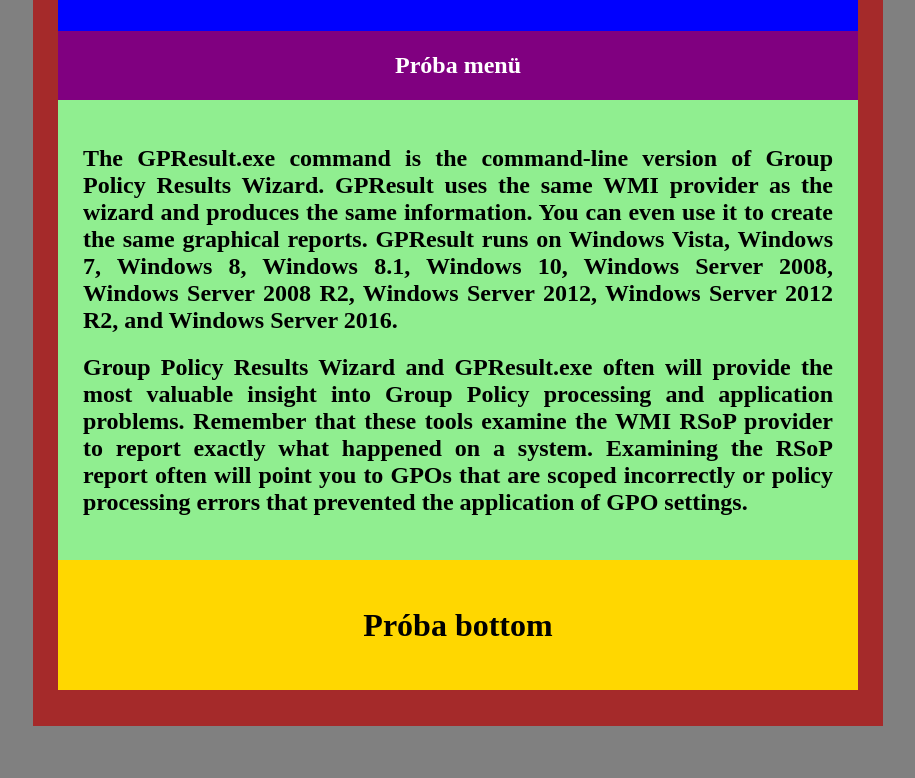
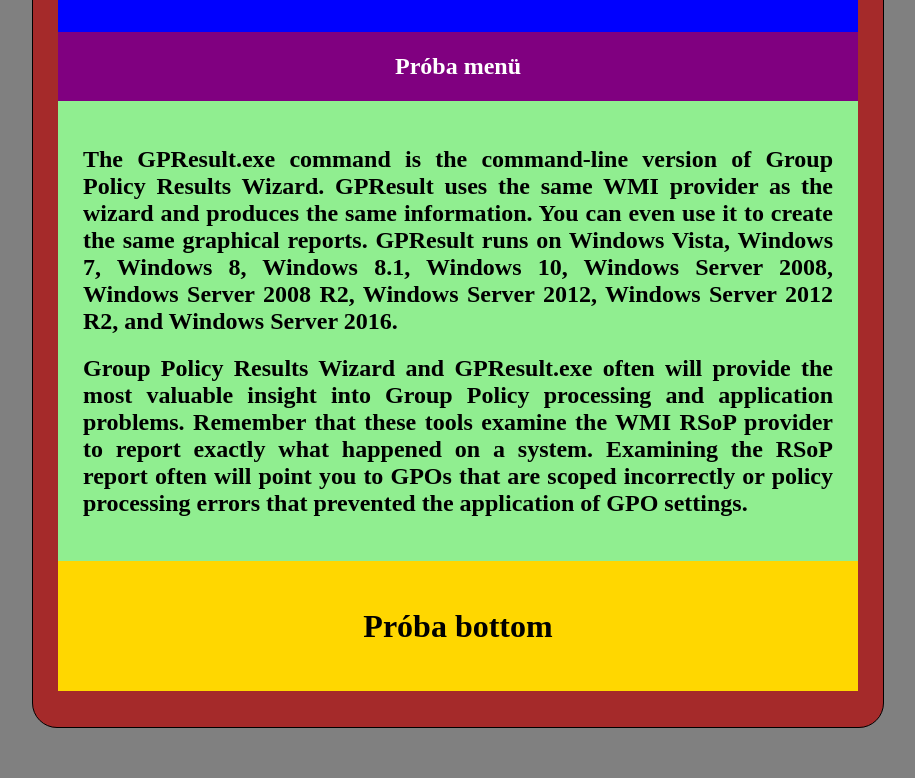
Before and after one commit to gta4tg2/3WI85UCDRdbO, a plain HTML site: page index.html in a window 1280 px wide. Shown: the part 174-952 px from the top of the page, without its empty margins (182-1097 px from the left). Drawn offline with Linux system fonts and the light colour scheme.

Commit message:
Update style.css

```diff
--- a/style.css
+++ b/style.css
@@ -12,6 +12,8 @@ body
   background: brown;
   padding: 25px;
   margin: auto;
+  border: 1px solid;
+  border-radius: 25px;
 }
 
 #header
```
